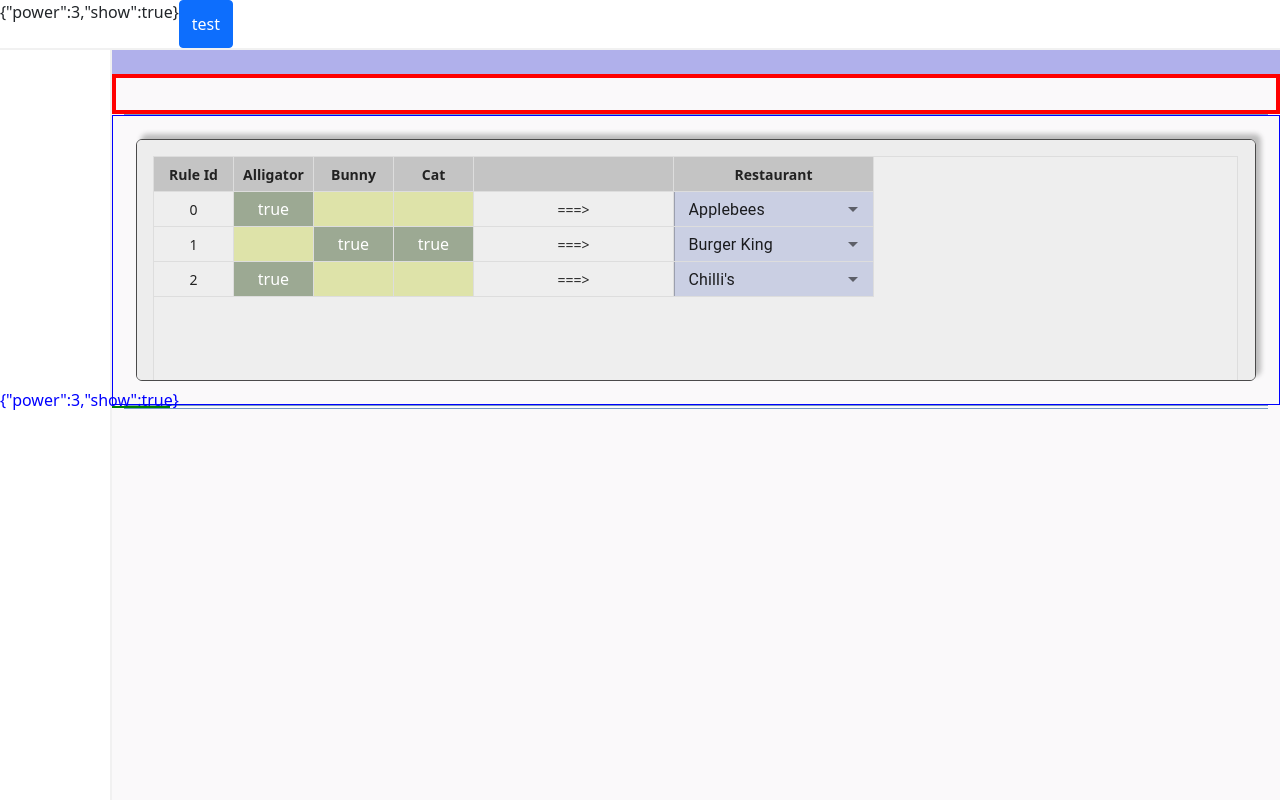
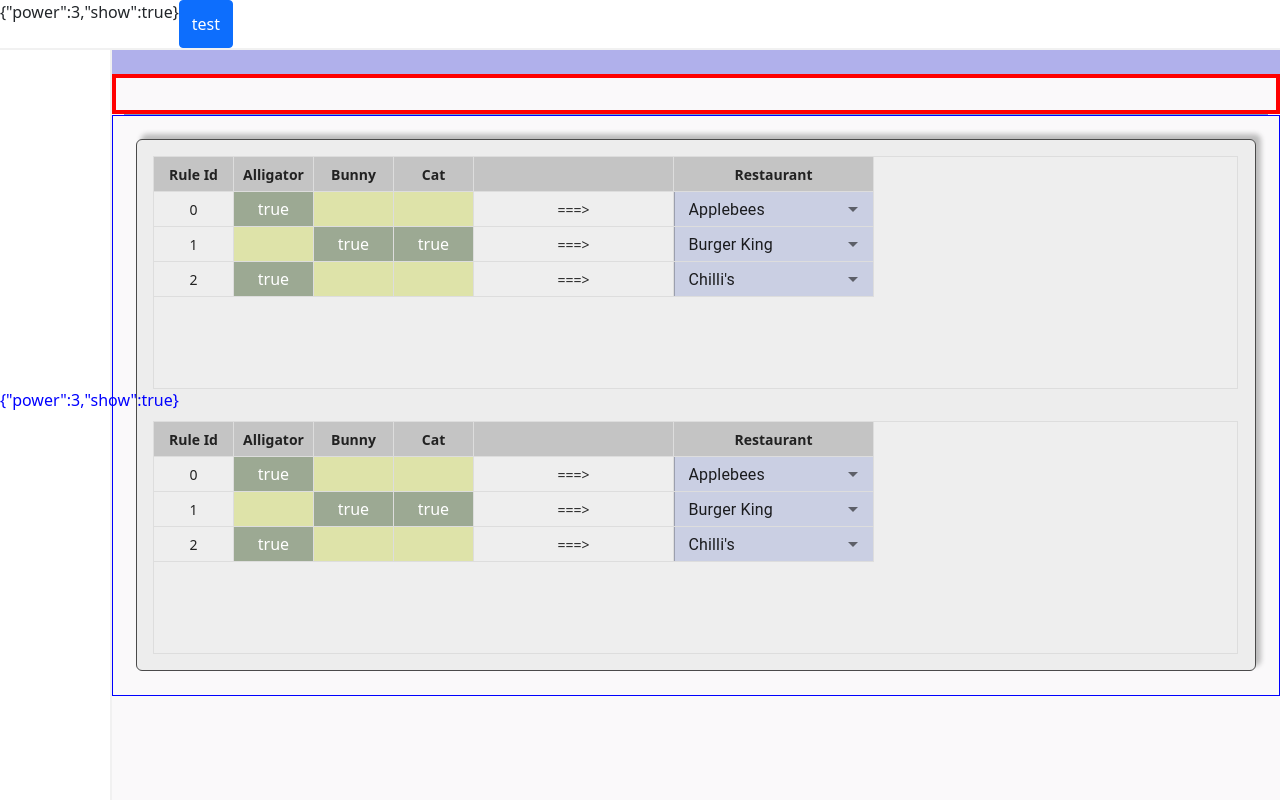
Before and after one commit to Matt-Hill-83/rule-cruncher, a React (Create React App) app: page / in a window 1280 px wide. Built offline with nearby package versions, Linux system fonts and the light colour scheme.

Commit message:
Add output table

```diff
--- a/src/Components/Dashboard/Dashboard.module.scss
+++ b/src/Components/Dashboard/Dashboard.module.scss
@@ -23,7 +23,7 @@
   .controls {
     display: flex;
     width: 100%;
-    height: 40%;
+    height: 80%;
     border: 1px solid blue !important;
   }
 
--- a/src/Components/Dashboard/Dashboard.tsx
+++ b/src/Components/Dashboard/Dashboard.tsx
@@ -13,9 +13,6 @@
       <div className={css.controls}>
         <RuleMaker />
       </div>
-      <Spacer />
-      <div className={css.charts}></div>
-      <Spacer />
     </div>
   )
 }
--- a/src/Components/OutputTable/InputTable.tsx
+++ b/src/Components/OutputTable/OutputTable.tsx
@@ -11,13 +11,16 @@
 
 import { IUpdateRestaurant, IUpdateRow } from "./types"
 
-import css from "./InputTable.module.scss"
+import css from "./OutputTable.module.scss"
 
-export default function InputTable(props: any) {
-  const { restaurantList, inputTableRows, dummyRow } = props
+const multiSelectInputWidth = 200
+
+export default function OutputTable(props: any) {
+  const { restaurantList, inputTableRows, dummyRow, onChange } = props
   const [rows, setRows] = useState([dummyRow])
 
   useEffect(() => {
+    console.log("useEffect - IT") // zzz
     setRows(inputTableRows)
   }, [inputTableRows])
 
@@ -49,21 +52,19 @@
       key: "",
       name: "",
       formatter: (info: any) => renderArrow(info),
-      width: 30,
+      width: 200,
     },
     {
       key: "restaurant",
       name: "Restaurant",
       formatter: (info: any) => renderRestaurant(info),
-      width: 300,
+      width: multiSelectInputWidth,
     },
   ]
 
-  const clickButton = ({ columnName, rowId }: IUpdateRow) => {
-    updateRow({
-      columnName,
-      rowId,
-    })
+  const updateRows = (newRows: IUpdateRow[]) => {
+    onChange(newRows)
+    setRows(newRows)
   }
 
   const updateRow = ({ columnName, rowId }: IUpdateRow) => {
@@ -76,7 +77,7 @@
       testRow[columnName] = !testRow[columnName]
       Object.assign(row, testRow)
 
-      setRows(newRows)
+      updateRows(newRows)
     }
   }
 
@@ -88,7 +89,7 @@
     if (row && row.restaurant !== undefined) {
       row.restaurant = newValue
       console.log("setting rows") // zzz
-      setRows(newRows)
+      updateRows(newRows)
     }
   }
 
@@ -105,6 +106,7 @@
     const value: string = row[columnName]
 
     const multiSelectProps = {
+      inputWidth: multiSelectInputWidth,
       initialValue: value,
       listItems,
       className: css.multiPicker,
@@ -131,7 +133,7 @@
 
     return (
       <Button
-        onClick={() => clickButton({ columnName, rowId: row.id })}
+        onClick={() => updateRow({ columnName, rowId: row.id })}
         className={className}
       >
         {value ? "true" : ""}
@@ -139,24 +141,5 @@
     )
   }
 
-  function onRowReorder(fromIndex: number, toIndex: number) {
-    const newRows = [...rows]
-    newRows.splice(toIndex, 0, newRows.splice(fromIndex, 1)[0])
-    setRows(newRows)
-  }
-
-  console.log("rows", rows) // zzz
-
-  return (
-    <DndProvider backend={HTML5Backend}>
-      <DataGrid
-        className={css.main}
-        columns={columns}
-        rows={rows}
-        rowRenderer={(p) => (
-          <DraggableRowRenderer {...p} onRowReorder={onRowReorder} />
-        )}
-      />
-    </DndProvider>
-  )
+  return <DataGrid className={css.main} columns={columns} rows={rows} />
 }
--- a/src/Components/RuleMaker/RuleMaker.module.scss
+++ b/src/Components/RuleMaker/RuleMaker.module.scss
@@ -1,6 +1,7 @@
 .main {
   display: flex;
   flex: 1 1;
+  flex-direction: column;
   border: 1px solid rgb(74, 74, 74) !important;
   // height: 60%;
   overflow: auto;
--- a/src/Components/RuleMaker/RuleMaker.tsx
+++ b/src/Components/RuleMaker/RuleMaker.tsx
@@ -6,6 +6,7 @@
 import { IInputRow } from "./types"
 import { RestaurantNames } from "Constants/General"
 import * as data from "./data"
+import OutputTable from "Components/OutputTable/OutputTable"
 
 // import { useDispatch, useSelector } from "react-redux"
 
@@ -58,6 +59,7 @@
   return (
     <div className={css.main}>
       <InputTable {...inputTableProps} />
+      <OutputTable {...inputTableProps} />
     </div>
   )
 }
```
